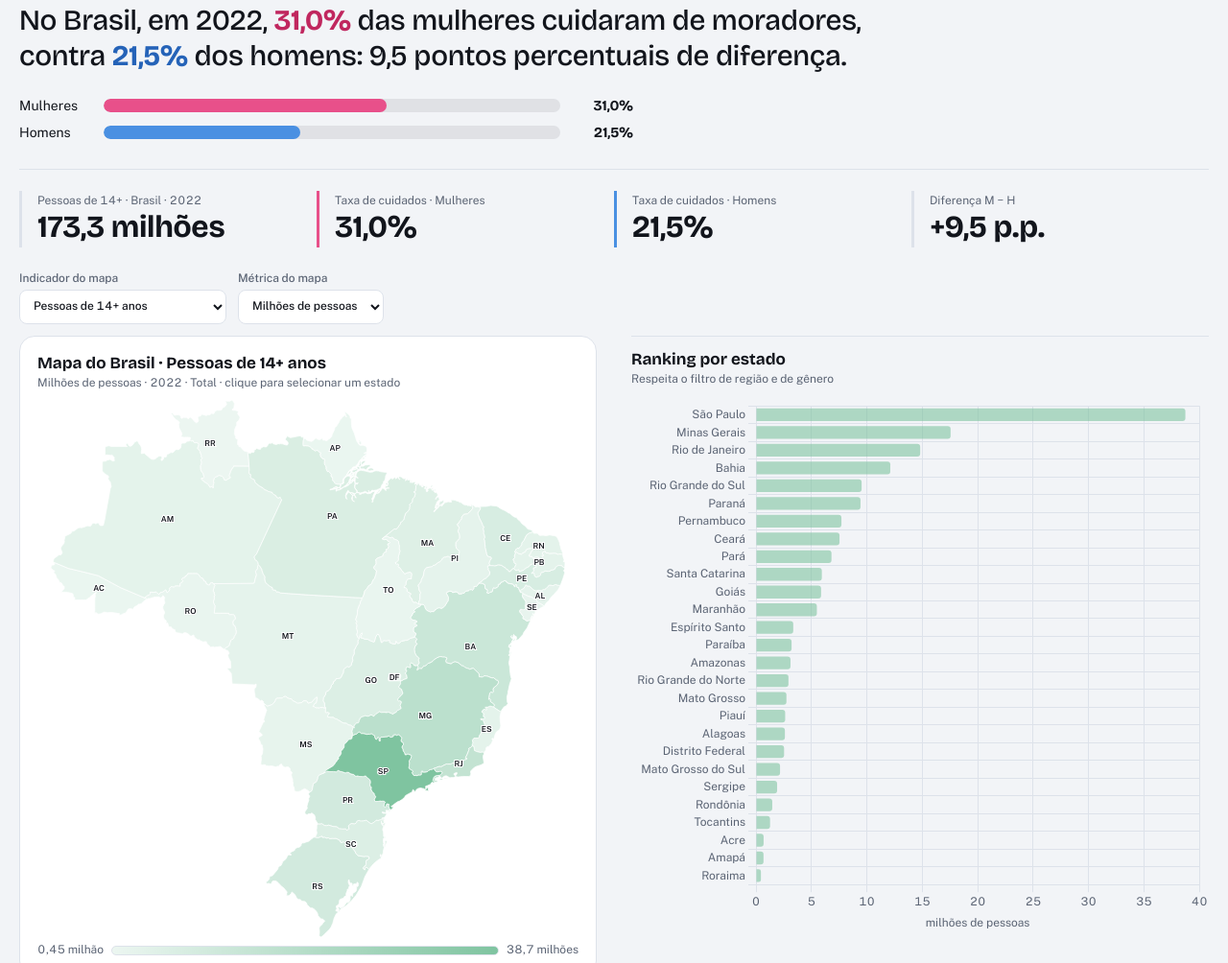
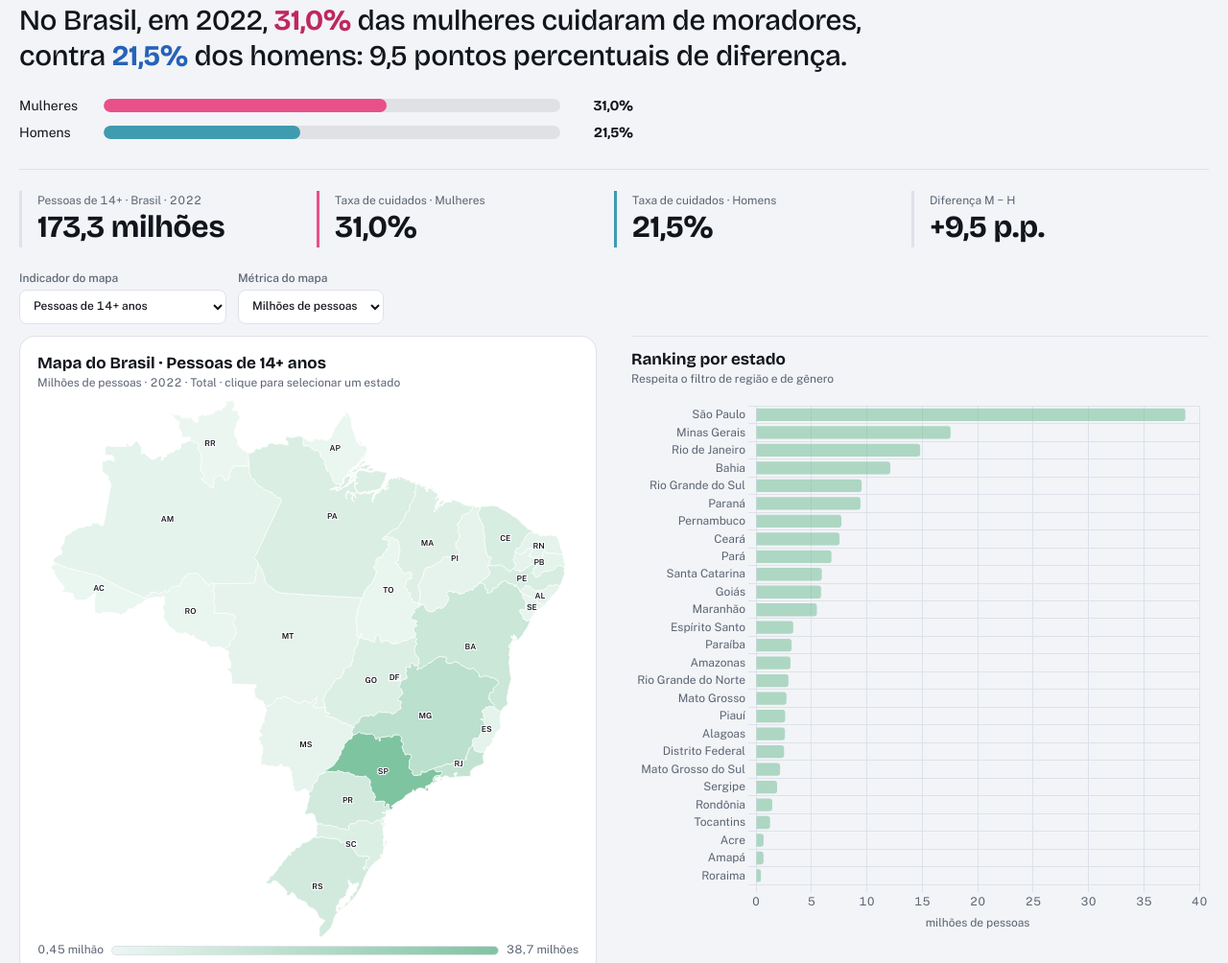
Before and after one commit to carolinasilveiraworkspace-droid/Dashboard-indicadores, a plain HTML site: page index.html in a window 1280 px wide. Shown: the part 1050-2054 px from the top of the page at 96% size. Drawn offline with nearby package versions, Linux system fonts and the light colour scheme.

Commit message:
Update index.html
Trocar tom de azul para azul petróleo.

```diff
--- a/index.html
+++ b/index.html
@@ -141,7 +141,7 @@ const D={"pop":{"years":[2016,2017,2018,2019,2022],"data":{"Brasil":{"total":[16
 const $=s=>document.querySelector(s), Y=D.pop.years;
 const REGS={Norte:['Rondônia','Acre','Amazonas','Roraima','Pará','Amapá','Tocantins'],Nordeste:['Maranhão','Piauí','Ceará','Rio Grande do Norte','Paraíba','Pernambuco','Alagoas','Sergipe','Bahia'],Sudeste:['Minas Gerais','Espírito Santo','Rio de Janeiro','São Paulo'],Sul:['Paraná','Santa Catarina','Rio Grande do Sul'],'Centro-Oeste':['Mato Grosso do Sul','Mato Grosso','Goiás','Distrito Federal']};
 const UFS=Object.values(REGS).flat(), regOf=u=>Object.keys(REGS).find(r=>REGS[r].includes(u));
-const SC=['#7d8594','#4a90e2','#e8508a'];const COR_MAPA='#7fc4a0', SL=['Total','Homens','Mulheres'];
+const SC=['#7d8594','#3f9bb0','#e8508a'];const COR_MAPA='#7fc4a0', SL=['Total','Homens','Mulheres'];
 const FX=['0 a 5 anos','6 a 14 anos','15 a 59 anos','60 anos ou mais'];
 const S={tab:'geral',mds:'pop',yi:4,sex:0,region:'',uf:'',metric:'abs',cat:'Total',tipo:0,faixa:3,meas:'pct',ds:'pop',all:true};
 const geo=()=>S.uf||S.region||'Brasil';
```
